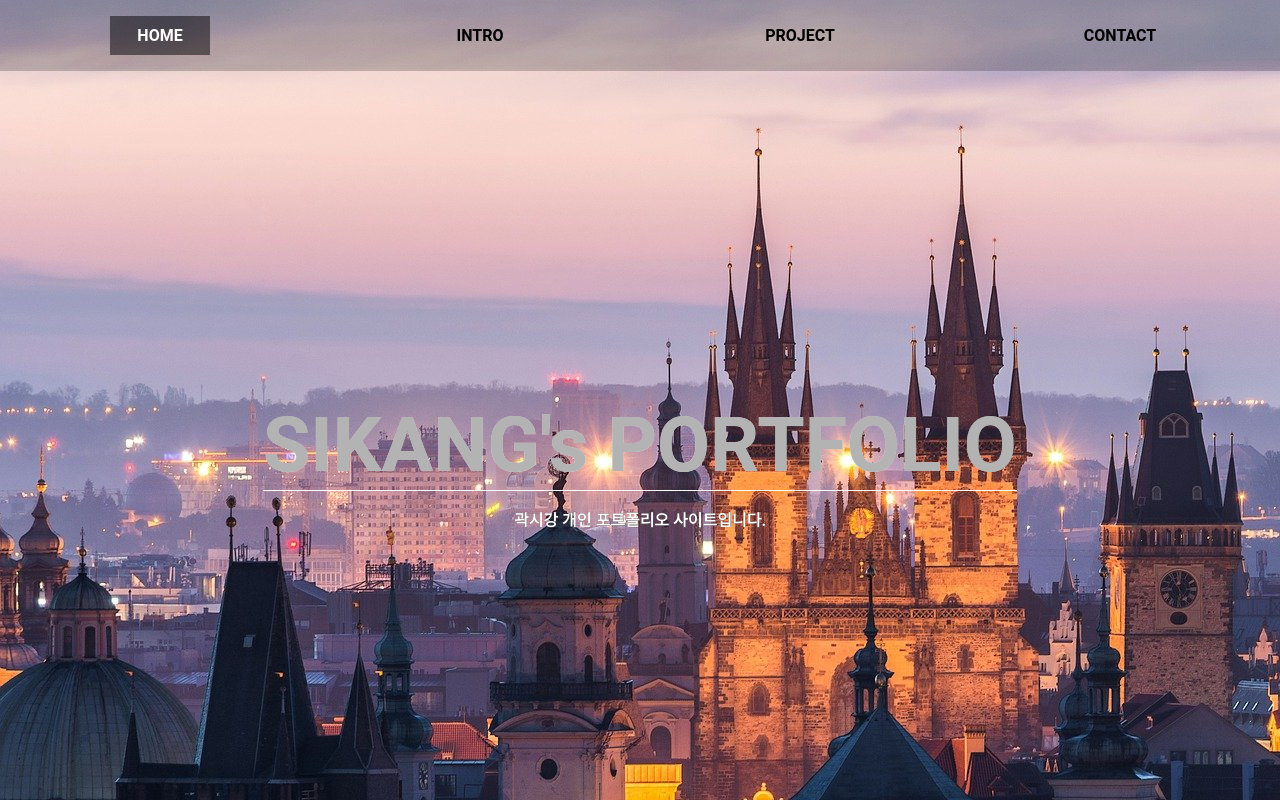
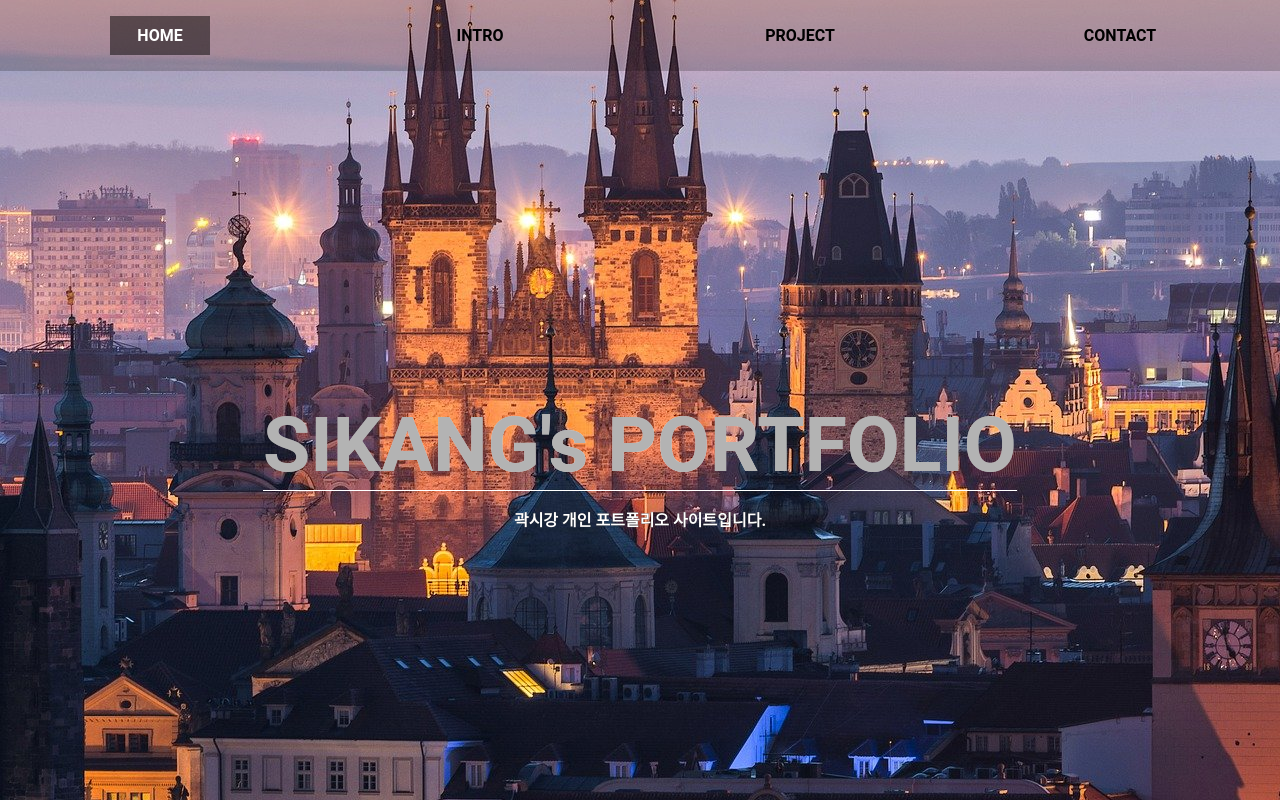
Before and after one commit to sikangk/sikang-portfolio, a React (Create React App) app: page / in a window 1280 px wide. Shown: the top 800 px of the page. Built offline with nearby package versions, Linux system fonts and the light colour scheme.

Commit message:
update main

```diff
--- a/src/components/Main.js
+++ b/src/components/Main.js
@@ -14,7 +14,7 @@ const glow = keyframes`
       text-shadow: 0 0 0px #fff;
     }`;
 const MainBlock = styled.div`
-  max-width: 1800px;
+  width: 100%;
   margin: 0 auto;
   height: 100vh;
   display: flex;
@@ -46,6 +46,7 @@ const MainBlock = styled.div`
     background-size: cover;
     background: url(${sky});
     background-repeat: no-repeat;
+    background-position: center center;
 
     .contentBlock {
       display: flex;
```
